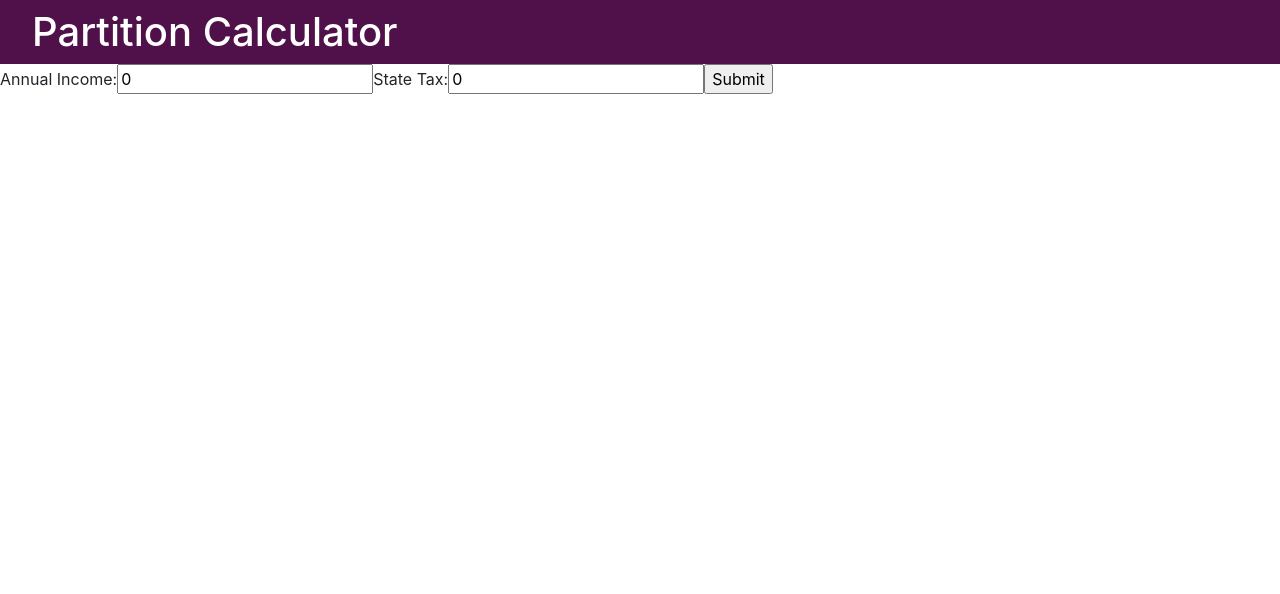
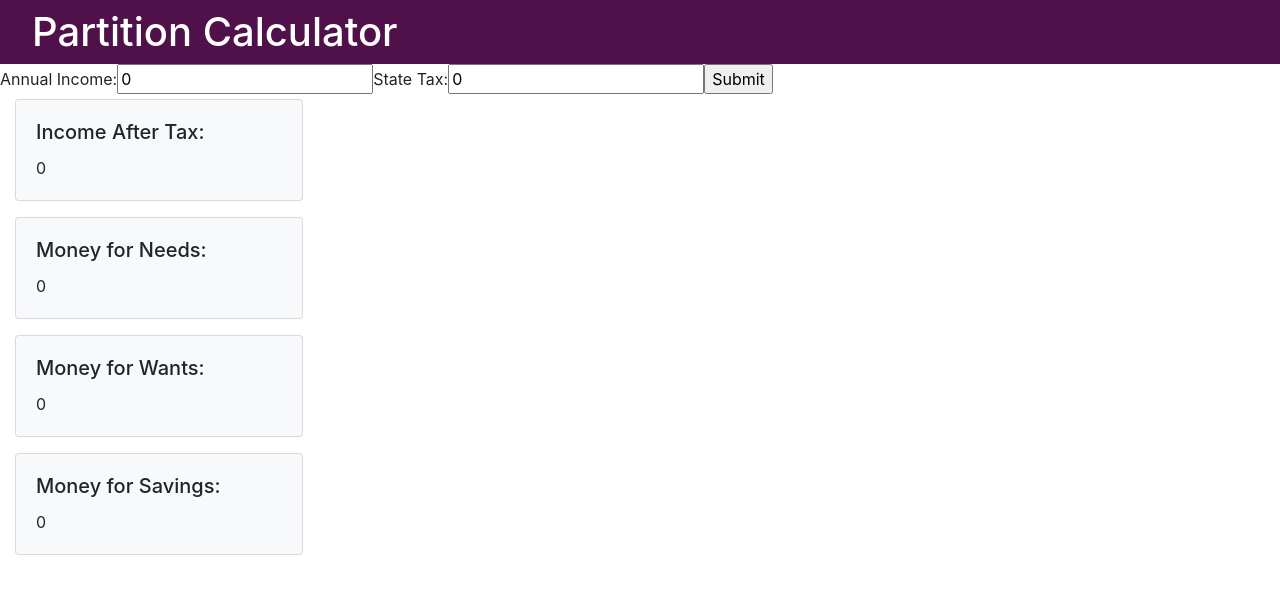
Before and after one commit to vanbuselvan/Galvanize-Project-1, a React (Create React App) app in the folder galvanizeproject1/: page / in a window 1280 px wide. Shown: the top 594 px of the page. Built offline with nearby package versions, Linux system fonts and the light colour scheme.

Commit message:
finished data cards

```diff
--- a/galvanizeproject1/src/components/DataCard.js
+++ b/galvanizeproject1/src/components/DataCard.js
@@ -3,12 +3,12 @@ import React, { Component } from 'react';
 class DataCard extends Component {
     render() {
         return (
-            <div class="col 3">
-            <div class="card bg-light mb-3">
-            <div class="card-body">
-              <h5 class="card-title">{this.props.title}</h5>
-              <p class="card-text">{this.props.data}</p>
-            </div>
+          <div class="col 3">
+            <div class="card bg-light mb-3" style={{ maxWidth: '18rem' }}>
+              <div class="card-body">
+                <h5 class="card-title">{this.props.title}</h5>
+                <p class="card-text">{this.props.data}</p>
+              </div>
           </div>
           </div>
          );
--- a/galvanizeproject1/src/components/calculator.js
+++ b/galvanizeproject1/src/components/calculator.js
@@ -1,5 +1,6 @@
 import React, { Component } from "react";
 import Textfield from "./textfield";
+import DataCard from "./DataCard"
 
 class Calculator extends Component {
 
@@ -12,29 +13,40 @@ class Calculator extends Component {
         this.updateState = this.updateState.bind(this);
     }
 
-    updateState(event){
+    updateState(event) {
         const target = event.target;
         const value = parseInt(target.value)
         const name = target.name;
 
         this.setState({
-          [name]: value
+            [name]: value
         });
         console.log("Calculator did change state: " + name + " " + value);
     }
 
-    calculateAfterTaxPartition(income, taxPercent, percentOfIncome){
-        const convertedTax = (100- parseInt(taxPercent))/100;
-        const convertedPercentOfIncome = percentOfIncome/100;
-        return income*convertedTax*convertedPercentOfIncome;
+    calculateAfterTaxPartition(income, taxPercent, percentOfIncome) {
+        const convertedTax = (100 - parseInt(taxPercent)) / 100;
+        const convertedPercentOfIncome = percentOfIncome / 100;
+        return income * convertedTax * convertedPercentOfIncome;
     }
 
     render() {
-        return(
-        <Textfield incomeValue = {this.state.incomeValue}
-        taxValue = {this.state.taxValue}
-        onTextfieldChange = {this.updateState}/>
-        )}
+        return (
+            <div>
+                <div>
+                    <Textfield incomeValue={this.state.incomeValue}
+                        taxValue={this.state.taxValue}
+                        onTextfieldChange={this.updateState} />
+                </div>
+                <div>
+                    <DataCard title="Income After Tax: " data={this.calculateAfterTaxPartition(this.state.incomeValue, this.state.taxValue, 100)} />
+                    <DataCard title="Money for Needs: " data={this.calculateAfterTaxPartition(this.state.incomeValue, this.state.taxValue, 50)} />
+                    <DataCard title="Money for Wants: " data={this.calculateAfterTaxPartition(this.state.incomeValue, this.state.taxValue, 30)} />
+                    <DataCard title="Money for Savings: " data={this.calculateAfterTaxPartition(this.state.incomeValue, this.state.taxValue, 20)} />
+                </div>
+            </div>
+        )
+    }
 }
 
 export default Calculator;
```
